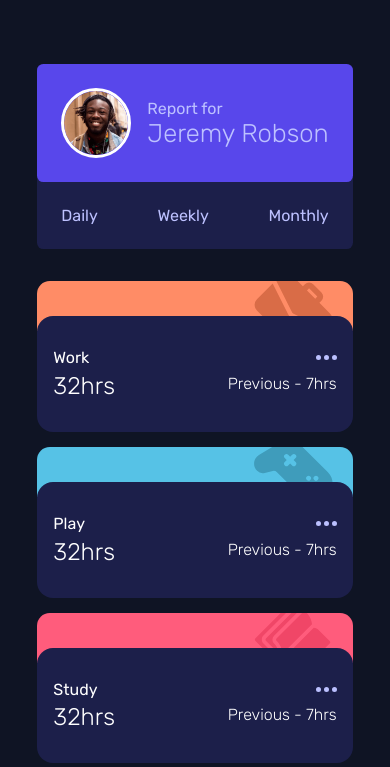
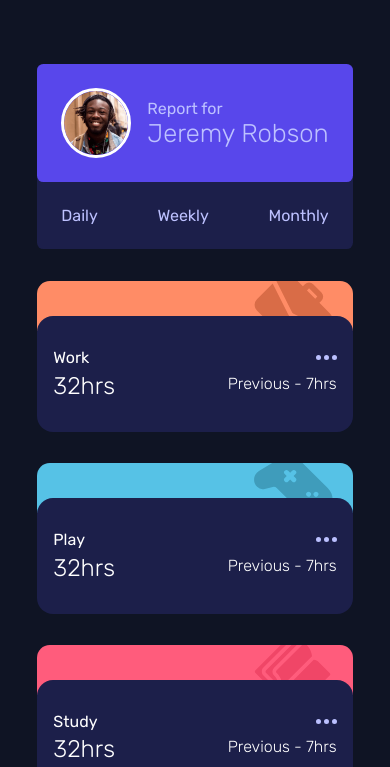
Before and after one commit to dheysonalves/time-tracking-dashboard, a plain HTML site: page index.html in a window 390 px wide. Shown: the top 767 px of the page. Drawn offline with Linux system fonts and the light colour scheme.

Commit message:
styles: update the mobile main margin style

```diff
--- a/styles/style.scss
+++ b/styles/style.scss
@@ -44,7 +44,7 @@ body {
 	display: grid;
 	min-height: 100vh;
 	overflow: auto;
-	margin: 4em 1em;
+	margin: 4em 1.4em;
 	align-self: center;
 	justify-self: center;
 }
@@ -122,6 +122,10 @@ body {
 		position: relative;
 		border-radius: 2em;
 
+		&:not(:last-child) {
+			margin-bottom: 1em;
+		}
+
 		.card__head {
 			display: flex;
 			justify-content: flex-end;
@@ -192,7 +196,7 @@ body {
 					margin: 0;
 					color: white;
 					font-weight: 200;
-					padding-top: .2em;
+					padding-top: 0.2em;
 				}
 				.card__previous {
 					color: white;
```
Also changed, not shown: build/style.css, 1 other file.
